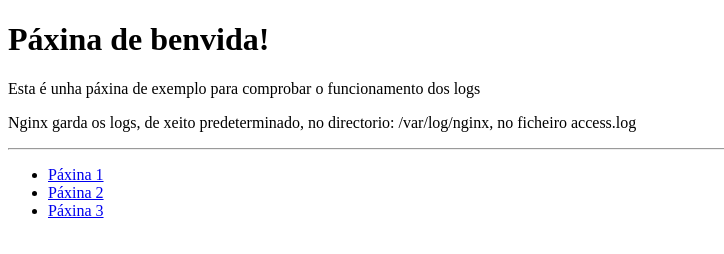
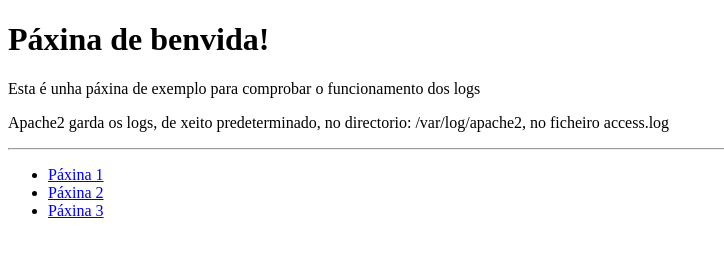
Before and after one commit to bigdatawirtz/escenarios, a plain HTML site: page apache-flume/www/index.html in a window 1280 px wide. Shown: the whole page, without its empty margins (0-724 px from the left). Drawn offline with Linux system fonts and the light colour scheme.

Commit message:
path errors fixed

```diff
--- a/apache-flume/www/index.html
+++ b/apache-flume/www/index.html
@@ -9,7 +9,7 @@
 <body>
     <h1>Páxina de benvida!</h1>
     <p>Esta é unha páxina de exemplo para comprobar o funcionamento dos logs</p>
-    <p>Nginx garda os logs, de xeito predeterminado, no directorio: /var/log/nginx, no ficheiro access.log</p>
+    <p>Apache2 garda os logs, de xeito predeterminado, no directorio: /var/log/apache2, no ficheiro access.log</p>
     <hr>
     <ul>
         <li><a href='paxina1.html'>Páxina 1</a></li>
```
Also changed, not shown: 1 other file.
